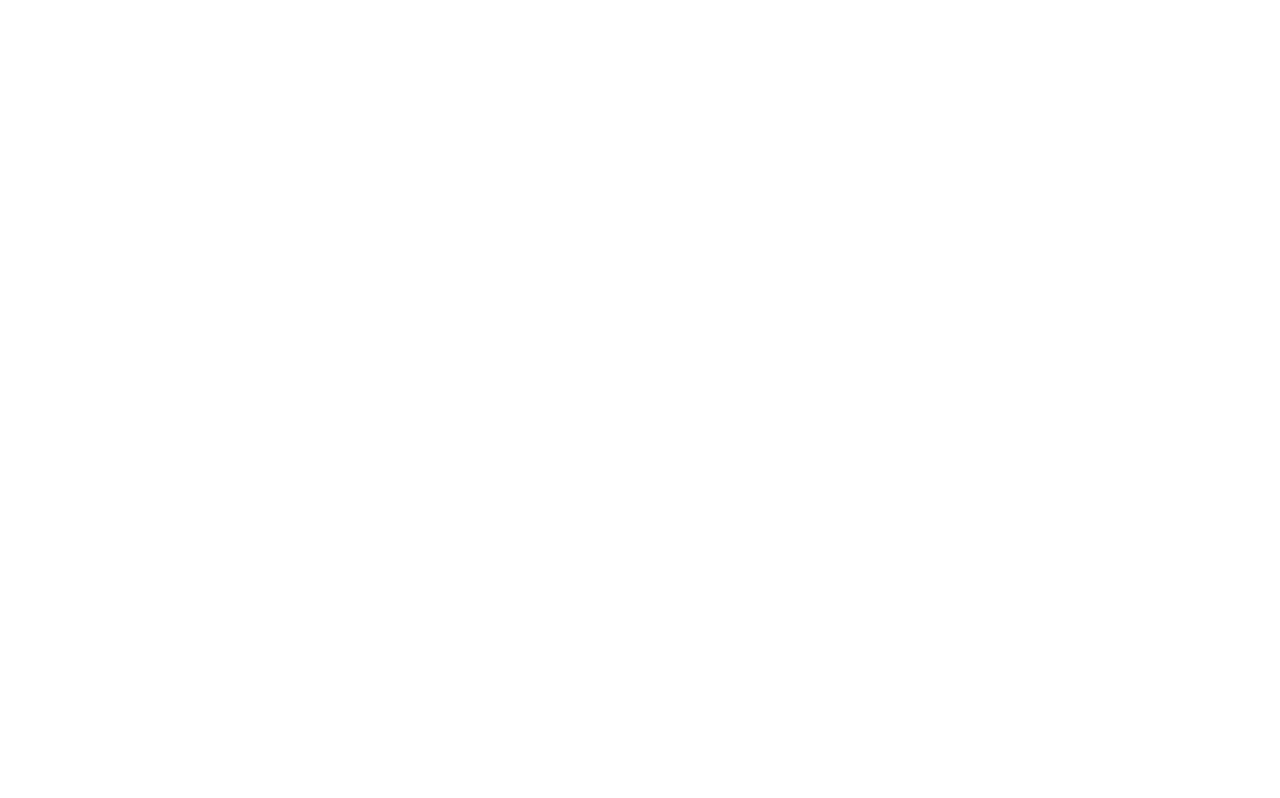
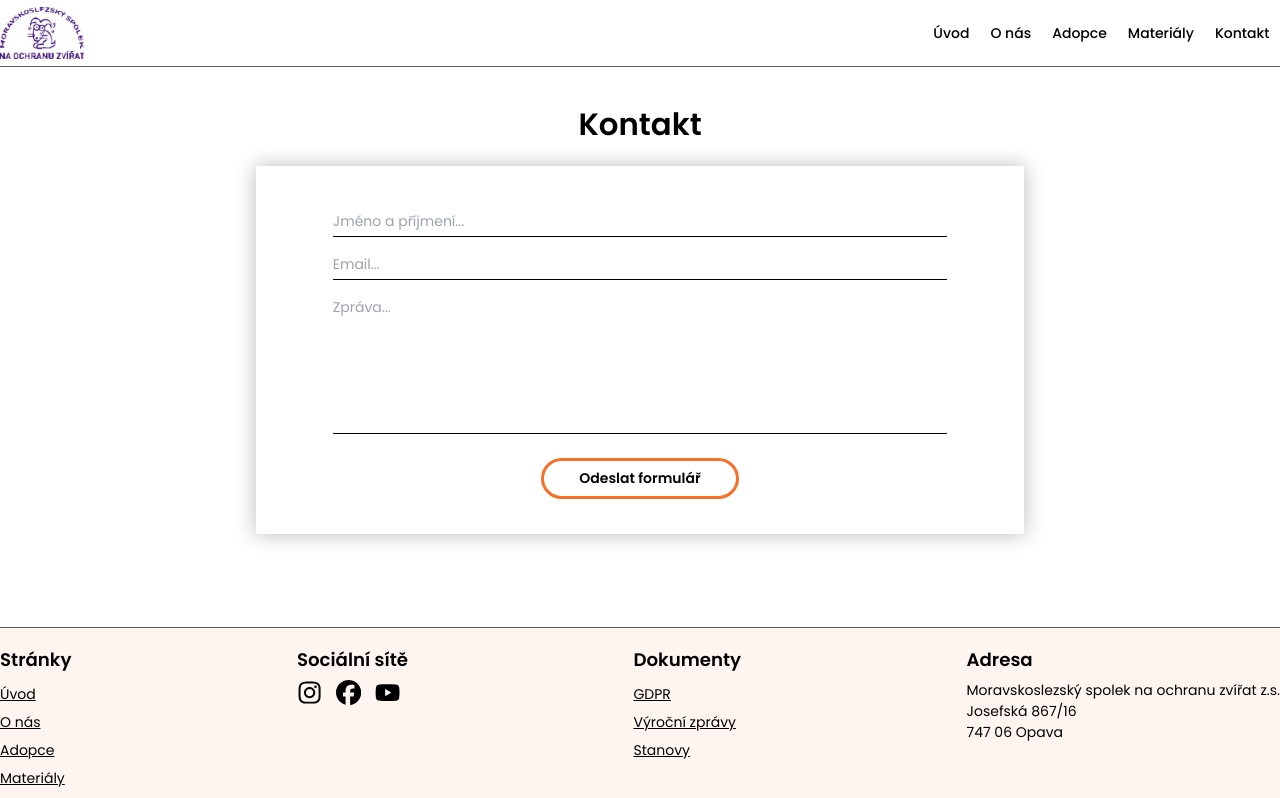
Before and after one commit to PatrikDemel/msoz-projekt, a React (Vite) app: page /msoz/kontakt in a window 1280 px wide. Before the commit this address had no page. Shown: the top 798 px of the page. Built offline with nearby package versions, Linux system fonts and the light colour scheme.

Commit message:
contact page added

```diff
--- a/src/App.jsx
+++ b/src/App.jsx
@@ -4,6 +4,7 @@ import Home from './pages/Home';
 import About from './pages/About';
 import Adoption from './pages/Adoption';
 import Resources from './pages/Resources';
+import Contact from './pages/Contact';
 
 function App() {
   return (
@@ -14,6 +15,7 @@ function App() {
           <Route path="/o-nas" element={<About />} />
           <Route path="/adopce" element={<Adoption />} />
           <Route path="/materialy" element={<Resources />} />
+          <Route path="/kontakt" element={<Contact />} />
         </Routes>
       </BrowserRouter>
     </>
--- /dev/null
+++ b/src/pages/Contact.jsx
@@ -0,0 +1,57 @@
+// General CSS import
+import '../index.css';
+
+// Components import
+import { useState } from 'react';
+import Navbar from '../components/Navbar';
+import Footer from '../components/Footer';
+
+function Contact() {
+  // UseState functions
+  const [name, setName] = useState('');
+  const [email, setEmail] = useState('');
+  const [message, setMessage] = useState('');
+
+  return (
+    <>
+      {/* Navbar */}
+      <Navbar />
+      {/* Contact section */}
+      <section className="py-10 min-h-[70vh]">
+        <div className="container mx-auto flex flex-col items-center">
+          <h2 className="text-heading2Size font-bold">Kontakt</h2>
+          <form className="bg-white shadow-custom w-[90%] md:w-[60%] py-10 mt-5 flex flex-col items-center">
+            <input
+              type="text"
+              placeholder="Jméno a příjmení..."
+              className="border-b-[1px] border-b-black w-[80%] outline-none py-1 my-2"
+              required
+              onChange={(e) => setName(e.target.value)}
+            />
+            <input
+              type="email"
+              placeholder="Email..."
+              className="border-b-[1px] border-b-black w-[80%] outline-none py-1 my-2"
+              required
+              onChange={(e) => setEmail(e.target.value)}
+            />
+            <textarea
+              className="h-40 resize-none w-[80%] outline-none border-b-black border-b-[1px] py-1 my-2"
+              placeholder="Zpráva..."
+              required
+              onChange={(e) => setMessage(e.target.value)}></textarea>
+            <input
+              type="submit"
+              className="text-paragraphSize font-bold border-mainColor border-[3px] rounded-full px-10 py-2 mt-5 cursor-pointer hover:border-mainHoverColor duration-200 transition-all"
+              value="Odeslat formulář"
+            />
+          </form>
+        </div>
+      </section>
+      {/* Footer */}
+      <Footer />
+    </>
+  );
+}
+
+export default Contact;
```
